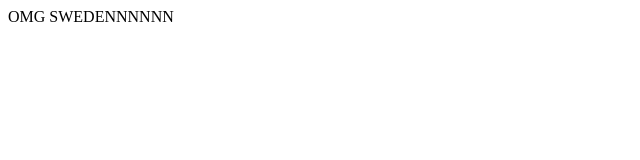
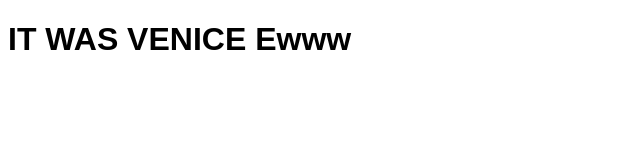
Before and after one commit to rrrrrrrrrrrrin/project2, a plain HTML site: page index.html in a window 1280 px wide. Shown: the whole page, without its empty margins (0-640 px from the left). Drawn offline with Linux system fonts and the light colour scheme.

Commit message:
Add styles.css

```diff
--- a/index.html
+++ b/index.html
@@ -1,7 +1,10 @@
 <!doctype html>
 <html>
-	<head>OMG SWEDENNNNNN</title>
+	<head>
+		<title>OMG SWEDENNNNNN</title>
+		<link rel="stylesheet" href="styles.css">
 	</head>
 	<body>
+		<h1>IT WAS VENICE Ewww</h1>
 	</body>
 </html>
--- /dev/null
+++ b/styles.css
@@ -0,0 +1,8 @@
+body {
+	font-family: serif;
+	color: burgundy;
+}
+
+h1 {
+	font-family: sans-serif;
+}
```
